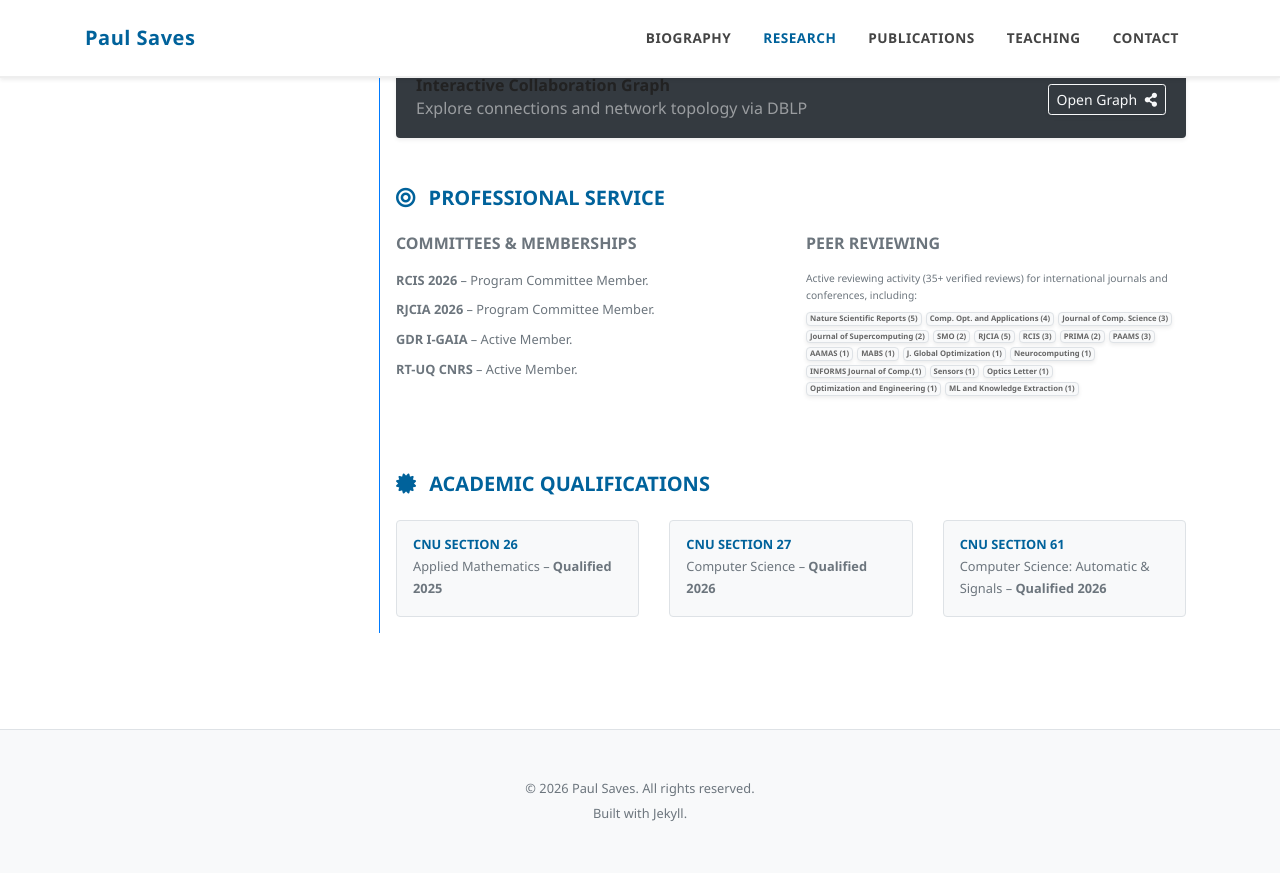
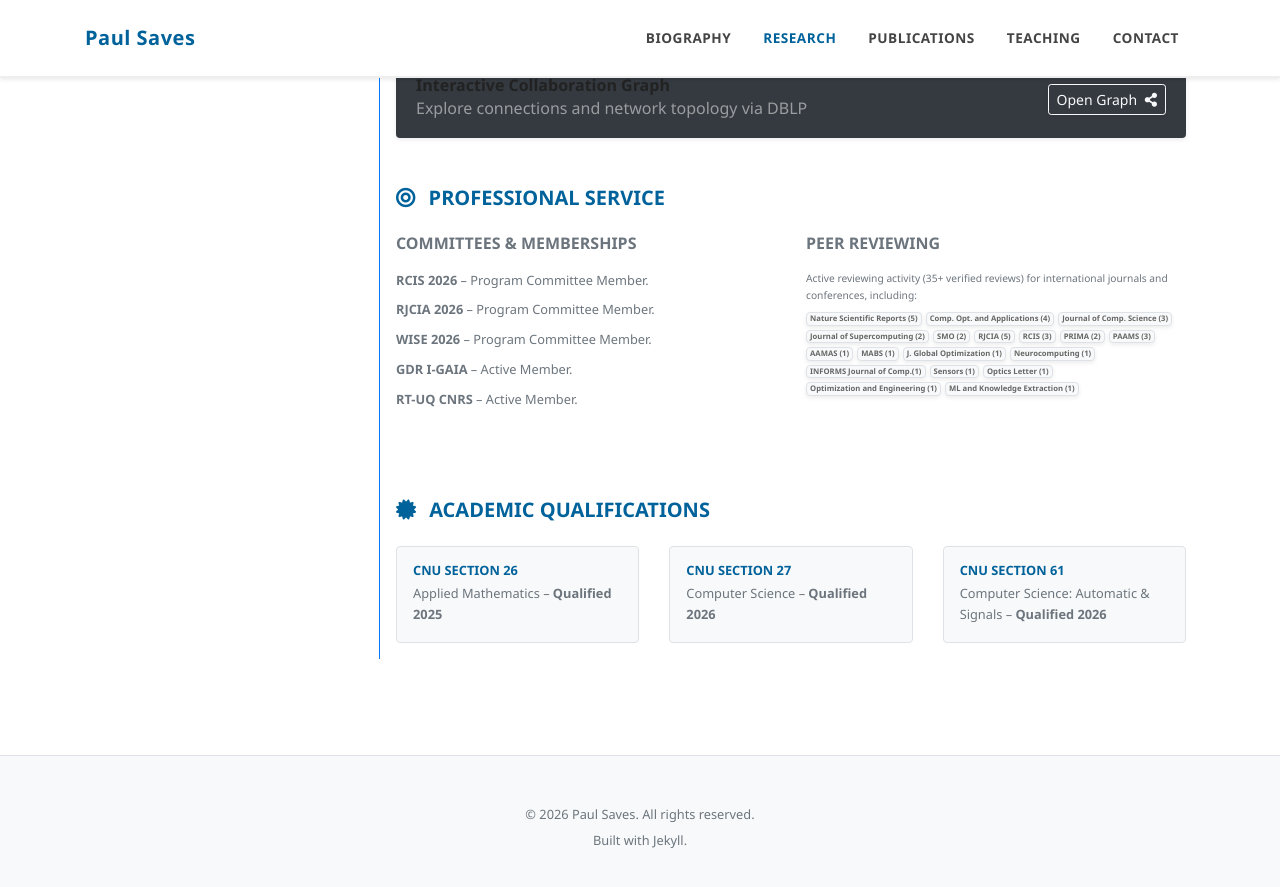
Before and after one commit to Paul-Saves/Paul-Saves.github.io, a Jekyll site: the page built from _pages/research.md, in a window 1280 px wide and 900 px high, scrolled down 3988 px. Shown: the top 887 px of the window. Built offline with Jekyll 4.4.1, drawn with Linux system fonts in a browser that asks for light colours; a style sheet for code colours, icons or effects is not loaded.

Commit message:
add wise

```diff
--- a/_pages/research.md
+++ b/_pages/research.md
@@ -270,6 +270,7 @@ title: Research
           <ul class="list-unstyled text-secondary">
             <li class="mb-2"><strong>RCIS 2026</strong> – Program Committee Member.</li>
             <li class="mb-2"><strong>RJCIA 2026</strong> – Program Committee Member.</li>
+            <li class="mb-2"><strong>WISE 2026</strong> – Program Committee Member.</li>
             <li class="mb-2"><strong>GDR I-GAIA</strong> – Active Member.</li>
             <li class="mb-2"><strong>RT-UQ CNRS</strong> – Active Member.</li>
           </ul>
```
